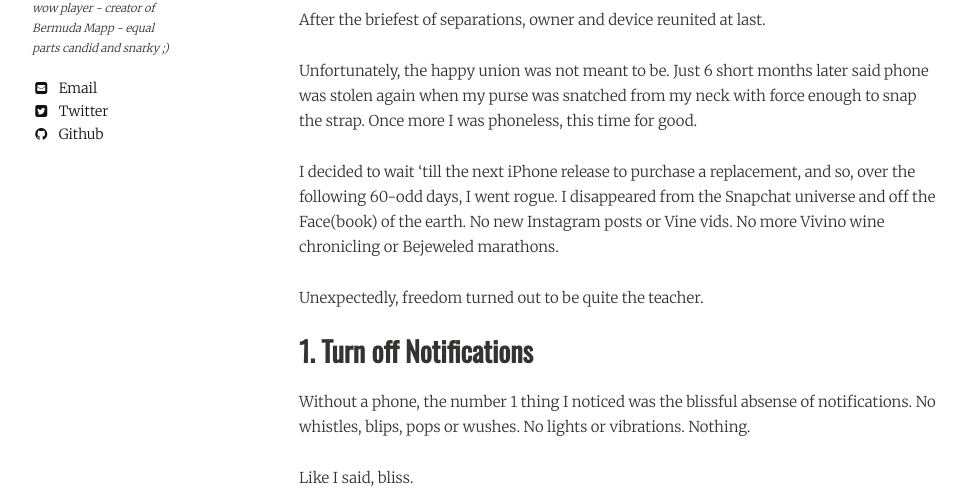
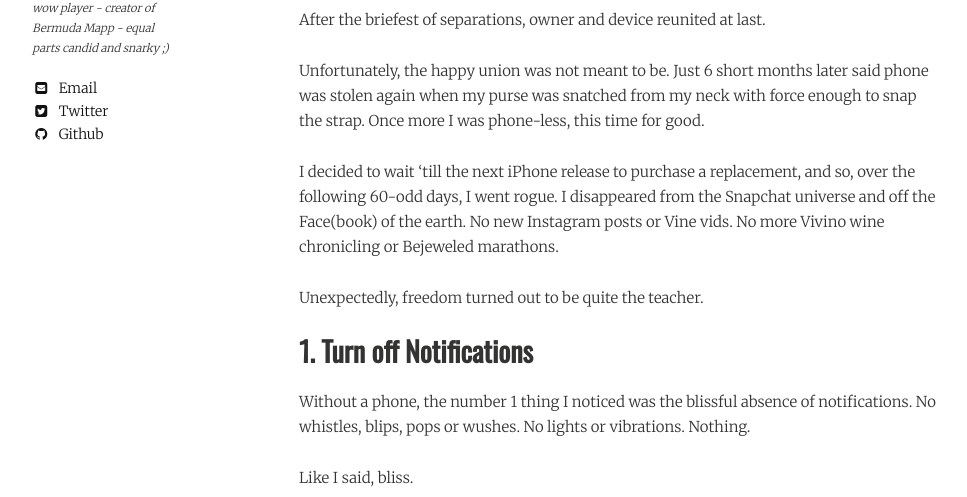
Before and after one commit to amypeniston/blog, a Jekyll site: the page built from _posts/2015-09-27-lessons-learned-from-being-phone-less.markdown, in a window 1280 px wide and 900 px high. Shown: the part 362-859 px from the top of the window, without its empty margins (21-988 px from the left). Built offline with Jekyll 4.4.1, drawn with Linux system fonts in a browser that asks for light colours; nearby versions of some CDN libraries.

Commit message:
spelling and formatting

```diff
--- a/_posts/2015-09-27-lessons-learned-from-being-phone-less.markdown
+++ b/_posts/2015-09-27-lessons-learned-from-being-phone-less.markdown
@@ -16,7 +16,7 @@ The first time was to be only a warm up. In a hilariously retarded sequence of e
 
 After the briefest of separations, owner and device reunited at last.
 
-Unfortunately, the happy union was not meant to be. Just 6 short months later said phone was stolen again when my purse was snatched from my neck with force enough to snap the strap. Once more I was phoneless, this time for good.
+Unfortunately, the happy union was not meant to be. Just 6 short months later said phone was stolen again when my purse was snatched from my neck with force enough to snap the strap. Once more I was phone-less, this time for good.
 
 I decided to wait 'till the next iPhone release to purchase a replacement, and so, over the following 60-odd days, I went rogue. I disappeared from the Snapchat universe and off the Face(book) of the earth. No new Instagram posts or Vine vids. No more Vivino wine chronicling or Bejeweled marathons.
 
@@ -24,13 +24,13 @@ Unexpectedly, freedom turned out to be quite the teacher.
 
 ## 1. Turn off Notifications
 
-Without a phone, the number 1 thing I noticed was the blissful absense of notifications. No whistles, blips, pops or wushes. No lights or vibrations. Nothing.
+Without a phone, the number 1 thing I noticed was the blissful absence of notifications. No whistles, blips, pops or wushes. No lights or vibrations. Nothing.
 
 Like I said, bliss.
 
 I had always discounted the distracting power of notifications, rationalizing that "I just don't get enough of them for there to be any negative impact on how I live and work." So wrong. Even just the quickest of glances to check the screen interrupts one's train of thought. And most of the time I would do more than just glance. I'd swipe, read, reply. Suddenly 5 minutes are wasted doing who the hell knows what.
 
-Lesson 1: turn off notification sounds and limit lock screen pings to only the most essential apps.
+*Lesson 1: turn off notification sounds and limit lock screen pings to only the most essential apps.*
 
 ## 2. Stop Using Your Phone In Line
 
@@ -38,7 +38,7 @@ I can't say that I enjoy the monotony of standing in line. It wasn't until I had
 
 Now, forced to entertain myself with (gasp) my eyes and ears, I started listening to and watching (gasp) actual people around me. Funny conversations, amusing situations, bad parenting, good parenting. The brief exchanges that otherwise go completely unnoticed by the oblivious masses.
 
-Lesson 2: put phone back in purse and observe people, you may learn something.
+*Lesson 2: put phone back in purse and observe people, you may learn something.*
 
 ## 3. Don't Use GPS When Learning A New Place
 
@@ -48,7 +48,7 @@ The crudest of homemade maps in hand, I set out to explore Pacific Beach, San Di
 
 Not only did I notice I was learning streets and landmarks, but I was also forming a mental map of the entire area instead of muscle memory for the Google Maps app. Within 2 days (not 20) I no longer needed my hand-drawn masterpiece.
 
-Lesson 3: turn off GPS and read street signs, you'll remember so much more.
+*Lesson 3: turn off GPS and read street signs, you'll remember so much more.*
 
 ## Conclusion
 
```
